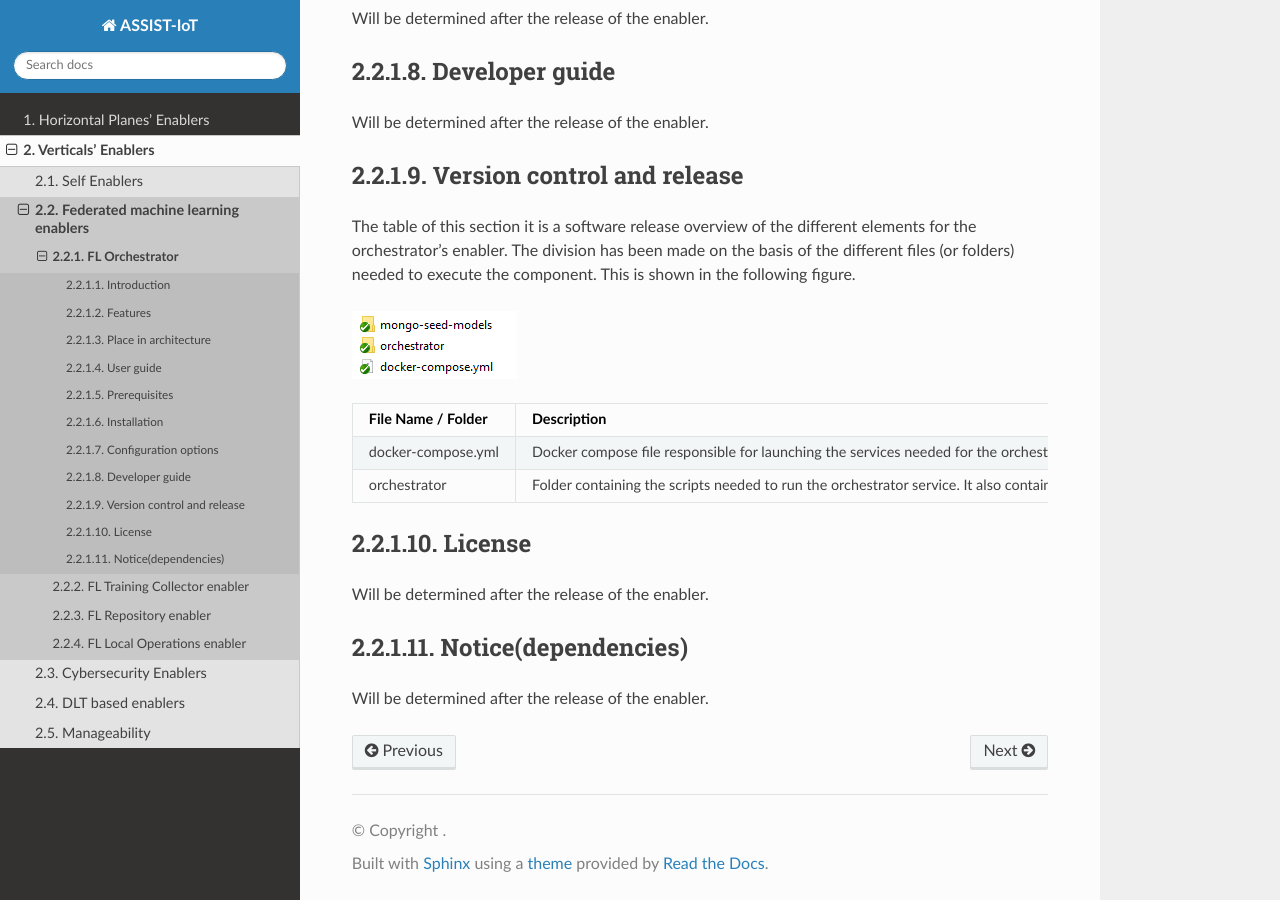
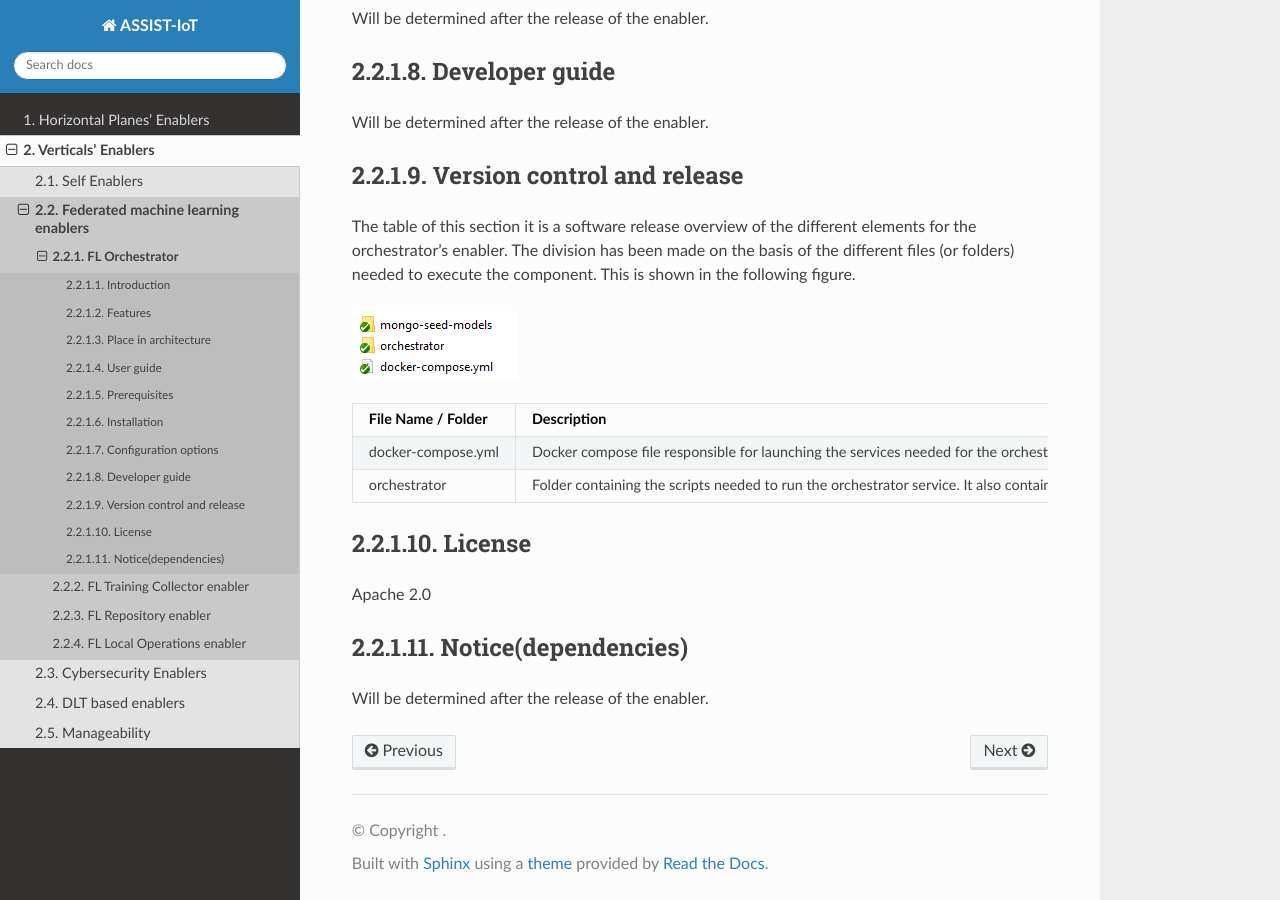
Before and after one commit to assist-iot/assist-iot-documentation, a Sphinx documentation site: the page built from docs/source/verticals/federated/fl_orchestrator.rst, in a window 1280 px wide and 900 px high, scrolled down 6938 px. Built offline with Sphinx 7.4.7 and the Read the Docs theme 2.0.0, drawn with Linux system fonts in a browser that asks for light colours; formulas are drawn with MathJax 3.

Commit message:
Update fl_orchestrator.rst
Updated License

```diff
--- a/docs/source/verticals/federated/fl_orchestrator.rst
+++ b/docs/source/verticals/federated/fl_orchestrator.rst
@@ -213,7 +213,7 @@ The table of this section it is a software release overview of the different ele
 ***************
 License
 ***************
-Will be determined after the release of the enabler.
+Apache 2.0
 
 ********************
 Notice(dependencies)
```
